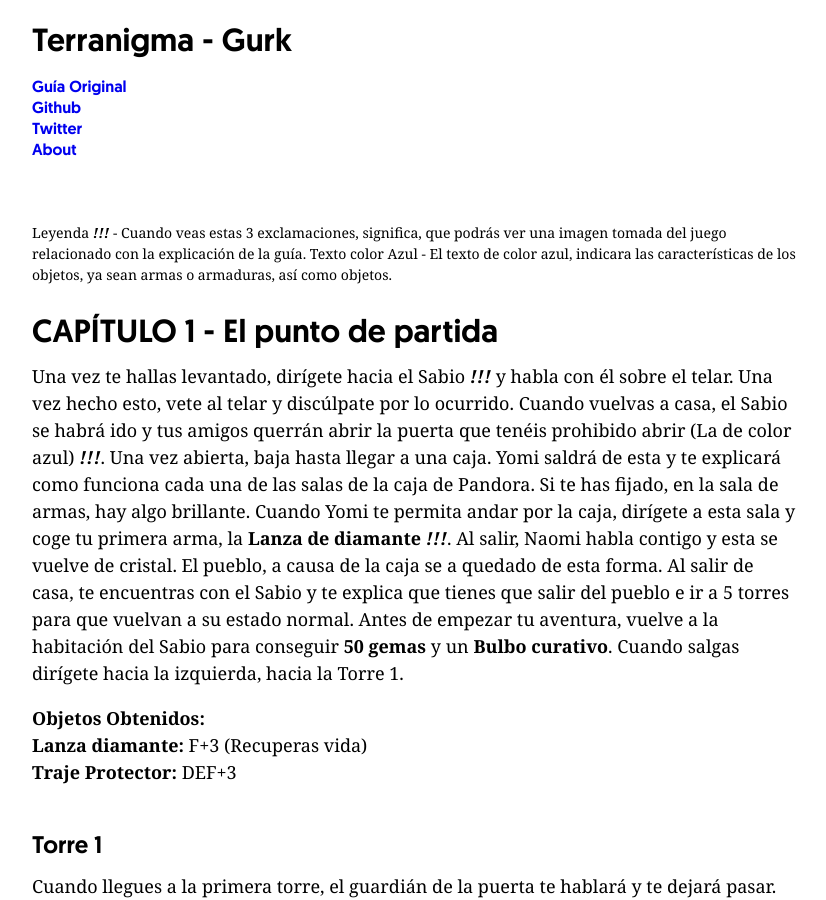
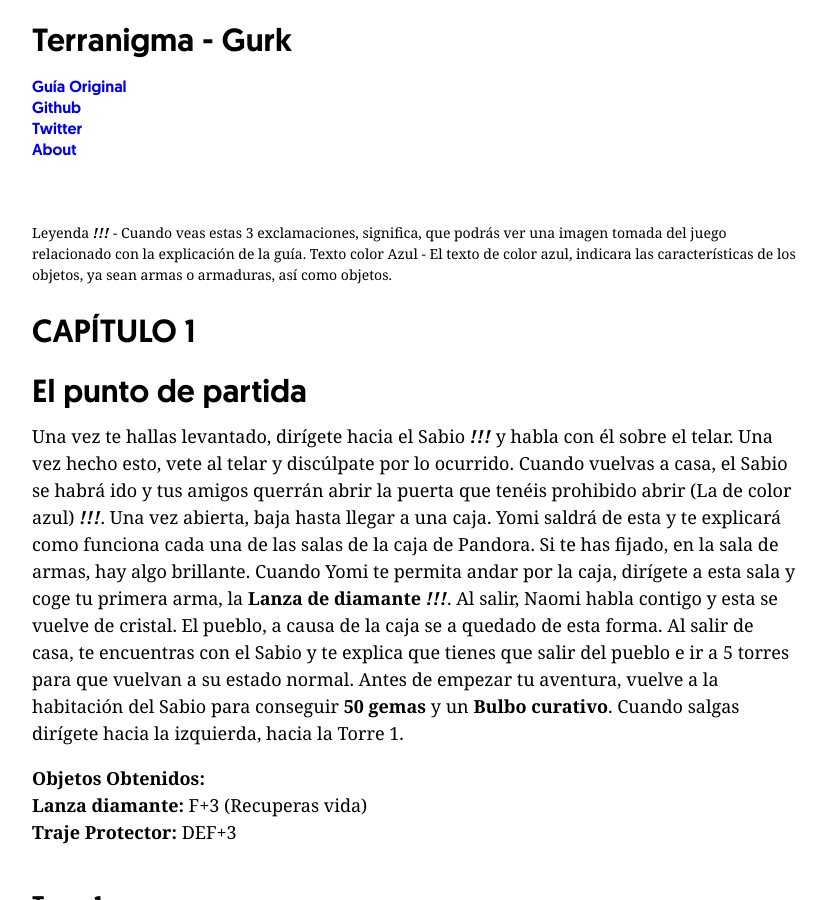
Before and after one commit to hacknug/iguides, a Jekyll site: the page built from _posts/2015-05-18-capitulo-1.md, in a window 1280 px wide and 900 px high. Shown: the whole window, without its empty margins (224-1050 px from the left). Built offline with Jekyll 4.4.1, drawn with Linux system fonts in a browser that asks for light colours; Markdown is read by kramdown in place of the engine named in the settings; a style sheet for code colours, icons or effects is not loaded.

Commit message:
added line break to title

```diff
--- a/_posts/2015-05-18-capitulo-1.md
+++ b/_posts/2015-05-18-capitulo-1.md
@@ -8,7 +8,8 @@
 Texto color Azul - El texto de color azul, indicara las características de los objetos, ya sean armas o armaduras, así como objetos.
 </p>
 
-# CAPÍTULO 1 - El punto de partida
+# CAPÍTULO 1
+# El punto de partida
 
 Una vez te hallas levantado, dirígete hacia el Sabio _**!!!**_ y habla con él sobre el telar. Una vez hecho esto, vete al telar y discúlpate por lo ocurrido. Cuando vuelvas a casa, el Sabio se habrá ido y tus amigos querrán abrir la puerta que tenéis prohibido abrir (La de color azul) _**!!!**_. Una vez abierta, baja hasta llegar a una caja. Yomi saldrá de esta y te explicará como funciona cada una de las salas de la caja de Pandora. Si te has fijado, en la sala de armas, hay algo brillante. Cuando Yomi te permita andar por la caja, dirígete a esta sala y coge tu primera arma, la **Lanza de diamante** _**!!!**_. Al salir, Naomi habla contigo y esta se vuelve de cristal. El pueblo, a causa de la caja se a quedado de esta forma. Al salir de casa, te encuentras con el Sabio y te explica que tienes que salir del pueblo e ir a 5 torres para que vuelvan a su estado normal. Antes de empezar tu aventura, vuelve a la habitación del Sabio para conseguir **50 gemas** y un **Bulbo curativo**. Cuando salgas dirígete hacia la izquierda, hacia la Torre 1.
 
```
